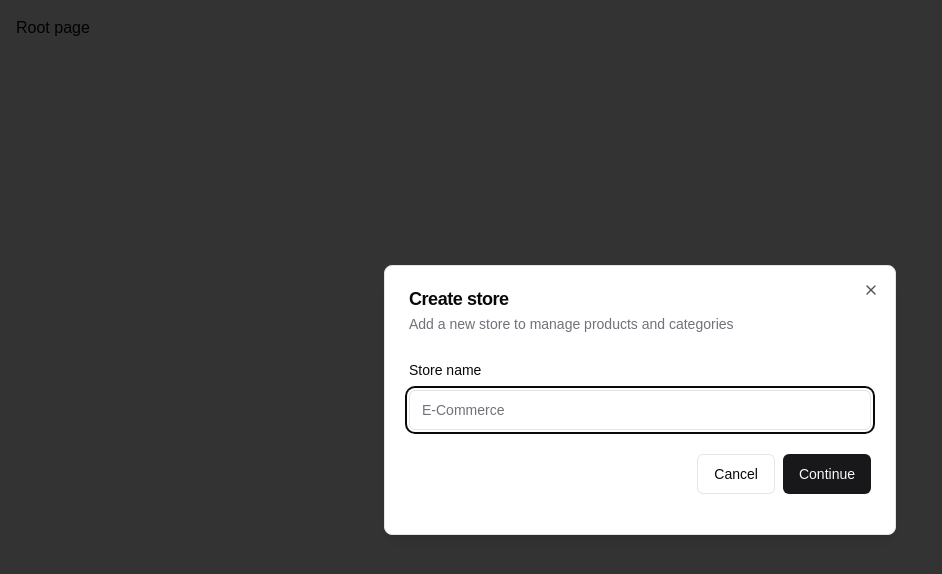
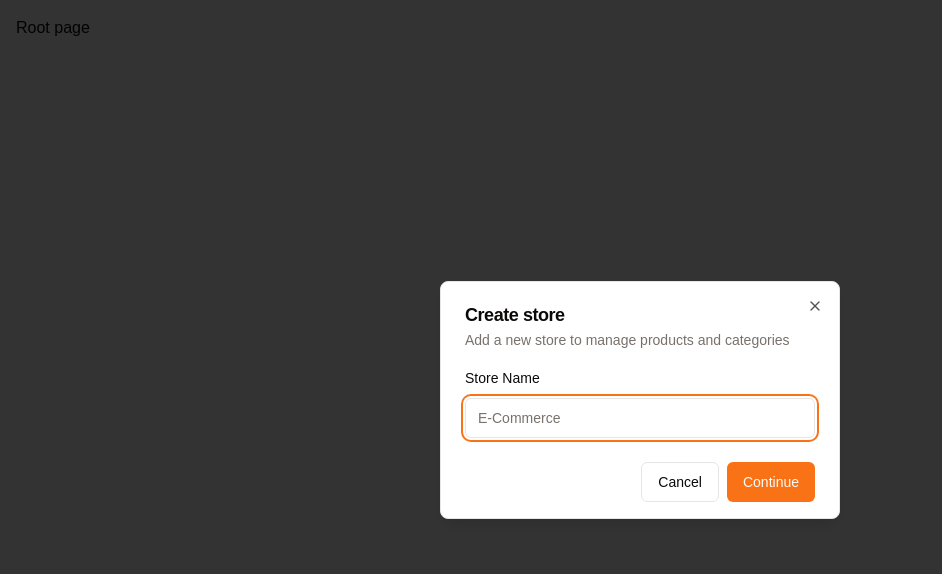
Before and after one commit to Kar99k/ecommerce-admin, a Next.js app: page / in a window 1280 px wide. Shown: the top 574 px of the page, without its empty margins (0-942 px from the left). Built offline with nearby package versions, Linux system fonts and the light colour scheme.

Commit message:
- theme change and  modal layout change

```diff
--- a/app/globals.css
+++ b/app/globals.css
@@ -9,54 +9,56 @@ body,
   font-family: Arial, Helvetica, sans-serif;
 }
 
+
 @layer base {
   :root {
     --background: 0 0% 100%;
-    --foreground: 240 10% 3.9%;
+    --foreground: 20 14.3% 4.1%;
     --card: 0 0% 100%;
-    --card-foreground: 240 10% 3.9%;
+    --card-foreground: 20 14.3% 4.1%;
     --popover: 0 0% 100%;
-    --popover-foreground: 240 10% 3.9%;
-    --primary: 240 5.9% 10%;
-    --primary-foreground: 0 0% 98%;
-    --secondary: 240 4.8% 95.9%;
-    --secondary-foreground: 240 5.9% 10%;
-    --muted: 240 4.8% 95.9%;
-    --muted-foreground: 240 3.8% 46.1%;
-    --accent: 240 4.8% 95.9%;
-    --accent-foreground: 240 5.9% 10%;
+    --popover-foreground: 20 14.3% 4.1%;
+    --primary: 24.6 95% 53.1%;
+    --primary-foreground: 60 9.1% 97.8%;
+    --secondary: 60 4.8% 95.9%;
+    --secondary-foreground: 24 9.8% 10%;
+    --muted: 60 4.8% 95.9%;
+    --muted-foreground: 25 5.3% 44.7%;
+    --accent: 60 4.8% 95.9%;
+    --accent-foreground: 24 9.8% 10%;
     --destructive: 0 84.2% 60.2%;
-    --destructive-foreground: 0 0% 98%;
-    --border: 240 5.9% 90%;
-    --input: 240 5.9% 90%;
-    --ring: 240 10% 3.9%;
+    --destructive-foreground: 60 9.1% 97.8%;
+    --border: 20 5.9% 90%;
+    --input: 20 5.9% 90%;
+    --ring: 24.6 95% 53.1%;
+    --radius: 0.5rem;
     --chart-1: 12 76% 61%;
     --chart-2: 173 58% 39%;
     --chart-3: 197 37% 24%;
     --chart-4: 43 74% 66%;
     --chart-5: 27 87% 67%;
-    --radius: 0.5rem;
   }
+
   .dark {
-    --background: 240 10% 3.9%;
-    --foreground: 0 0% 98%;
-    --card: 240 10% 3.9%;
-    --card-foreground: 0 0% 98%;
-    --popover: 240 10% 3.9%;
-    --popover-foreground: 0 0% 98%;
-    --primary: 0 0% 98%;
-    --primary-foreground: 240 5.9% 10%;
-    --secondary: 240 3.7% 15.9%;
-    --secondary-foreground: 0 0% 98%;
-    --muted: 240 3.7% 15.9%;
-    --muted-foreground: 240 5% 64.9%;
-    --accent: 240 3.7% 15.9%;
-    --accent-foreground: 0 0% 98%;
-    --destructive: 0 62.8% 30.6%;
-    --destructive-foreground: 0 0% 98%;
-    --border: 240 3.7% 15.9%;
-    --input: 240 3.7% 15.9%;
-    --ring: 240 4.9% 83.9%;
+    --background: 20 14.3% 4.1%;
+    --foreground: 60 9.1% 97.8%;
+    --card: 20 14.3% 4.1%;
+    --card-foreground: 60 9.1% 97.8%;
+    --popover: 20 14.3% 4.1%;
+    --popover-foreground: 60 9.1% 97.8%;
+    --primary: 20.5 90.2% 48.2%;
+    --primary-foreground: 60 9.1% 97.8%;
+    --secondary: 12 6.5% 15.1%;
+    --secondary-foreground: 60 9.1% 97.8%;
+    --muted: 12 6.5% 15.1%;
+    --muted-foreground: 24 5.4% 63.9%;
+    --accent: 12 6.5% 15.1%;
+    --accent-foreground: 60 9.1% 97.8%;
+    --destructive: 0 72.2% 50.6%;
+    --destructive-foreground: 60 9.1% 97.8%;
+    --border: 12 6.5% 15.1%;
+    --input: 12 6.5% 15.1%;
+    --ring: 20.5 90.2% 48.2%;
     --chart-1: 220 70% 50%;
     --chart-2: 160 60% 45%;
     --chart-3: 30 80% 55%;
@@ -64,6 +66,7 @@ body,
     --chart-5: 340 75% 55%;
   }
 }
+
 
 @layer base {
   * {
--- a/components/modals/store-modal.tsx
+++ b/components/modals/store-modal.tsx
@@ -37,7 +37,7 @@ export const StoreModal = () => {
       isOpen={storeModal.isOpen}
       onClose={storeModal.onClose}
     >
-      <div className="space-y-4 py-2 pb-4">
+      <div className="space-y-4 pb-4">
         <Form {...form}>
           <form onSubmit={form.handleSubmit(onSubmit)}>
             <FormField
@@ -45,7 +45,7 @@ export const StoreModal = () => {
               name="name"
               render={({ field }) => (
                 <FormItem>
-                  <FormLabel>Store name</FormLabel>
+                  <FormLabel>Store Name</FormLabel>
                   <FormControl>
                     <Input placeholder="E-Commerce" {...field} />
                   </FormControl>
--- a/components/ui/modal.tsx
+++ b/components/ui/modal.tsx
@@ -31,12 +31,12 @@ export const Modal: React.FC<ModalProps> = ({
 
   return (
     <Dialog open={isOpen} onOpenChange={onChange}>
-      <DialogContent>
-        <DialogHeader>
+      <DialogContent className="max-w-[400px] w-[400px] h-fit p-0 overflow-hidden">
+        <DialogHeader className="p-6 pb-0">
           <DialogTitle>{title}</DialogTitle>
           <DialogDescription>{description}</DialogDescription>
         </DialogHeader>
-        <div>{children}</div>
+        <div className="px-6">{children}</div>
       </DialogContent>
     </Dialog>
   );
```
